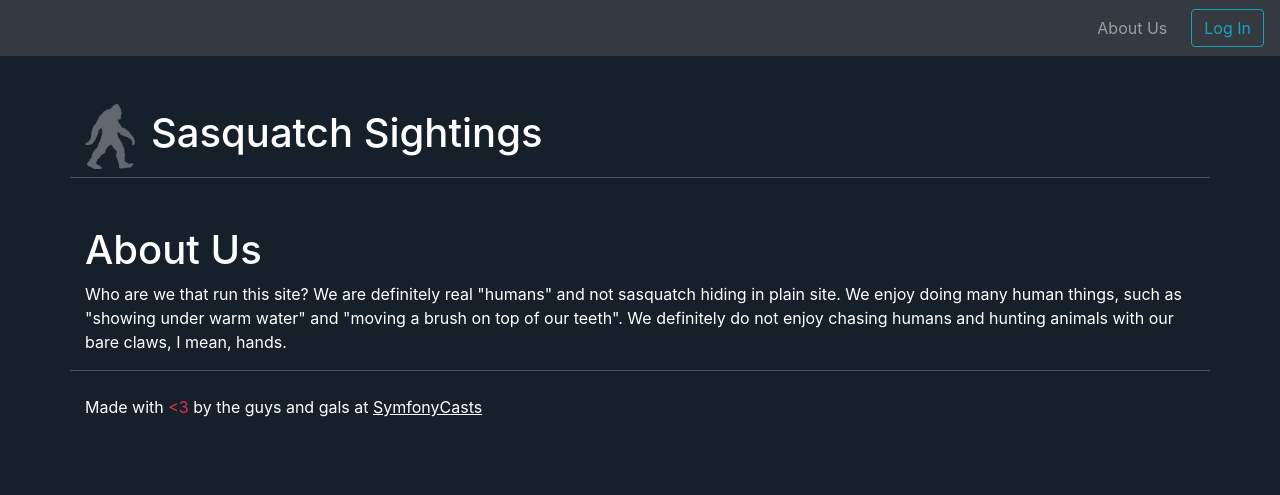
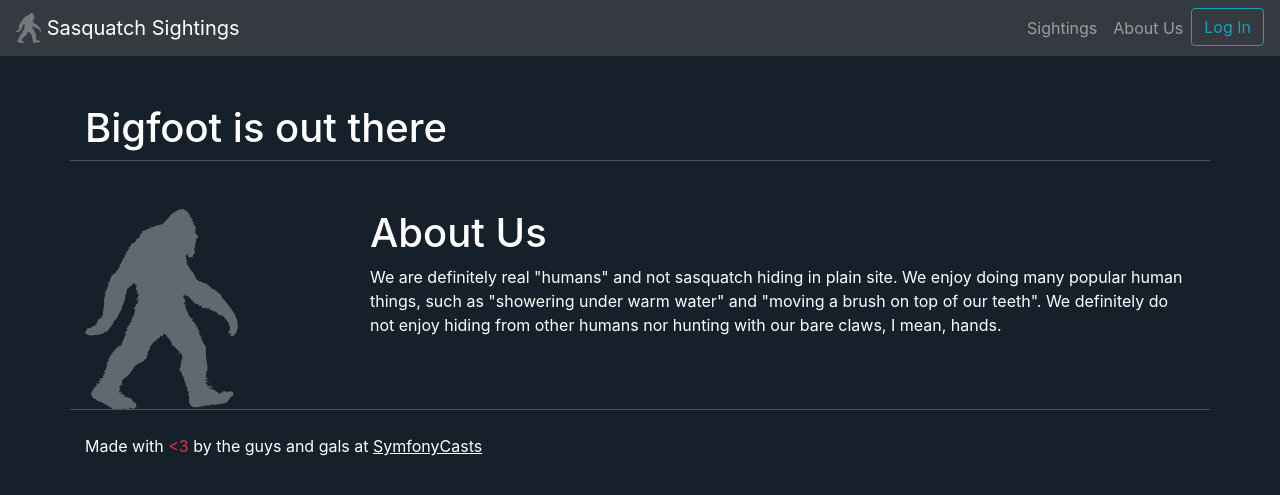
Before and after one commit to SymfonyCasts/solid, a Symfony app: template templates/main/about.html.twig in a window 1280 px wide. Shown: the top 495 px of the page. Run offline with Twig, Linux system fonts and the light colour scheme; the template is opened without the code that fills it, so the values that code supplies are empty; style sheets or scripts are compiled from the project's sources; some libraries are stand-ins or nearby versions.

Commit message:
Full site upgrade

```diff
--- a/assets/css/app.css
+++ b/assets/css/app.css
@@ -1,4 +1,5 @@
 @import "~bootstrap/dist/css/bootstrap.css";
+@import "~@fortawesome/fontawesome-free/css/all.css";
 
 body {
     background-color: rgb(21, 32, 43);
@@ -14,9 +15,23 @@ body {
 }
 
 .big-foot-img {
-    width:300px;
-    height:300px;
-    object-fit: cover;
-    object-position: top;
+    height: 200px;
+    width: auto;
+}
+
+.repo-list-container {
+    background-color: #17a2b8;
+}
+
+.table-content {
+    font-size: .8rem;
+}
+
+.sighting-log-container {
+    border-bottom: 2px dashed #48535E;
+}
+
+.comment-container {
+    background-color: #343a40;
     border-radius: 5px;
 }
--- a/assets/js/components/github_org_info.js
+++ b/assets/js/components/github_org_info.js
@@ -12,18 +12,31 @@ export default function(wrapperEl) {
 
         const listHtml = response.data.repositories.map(repository => {
             return `
-<div>
-    <a href="${repository.url}">${repository.name}</a> (last updated ${moment(repository.updatedAt).fromNow()})
-</div>
+<tr>
+    <td>
+    <a class="text-white" href="${repository.url}">${repository.name}</a>
+    </td>
+    <td class="table-content">
+    ${moment(repository.updatedAt).fromNow()}
+    </td>
+</tr>
             `;
         });
 
         const html = `
-<h3>${organization.name}</h3>
-<small>${organization.description} (${organization.repositoryCount} repositories)</small>
-<div>
-    ${listHtml.join('')}
-</div>
+        <h3>${organization.name} Repos</h3>
+        <small>${organization.description} (${organization.repositoryCount} repositories)</small>
+        <table class="table table-striped table-dark table-borderless table-hover">
+            <thead>
+                <tr class="bg-info">
+                    <th>Repo Name</th>
+                    <th>Last Updated</th>
+                </tr>
+            </thead>
+            <tbody>
+                ${listHtml.join('')}
+            </tbody>
+        </table>
         `;
 
         wrapperEl.insertAdjacentHTML('beforeend', html);
--- a/package.json
+++ b/package.json
@@ -1,5 +1,6 @@
 {
     "devDependencies": {
+        "@fortawesome/fontawesome-free": "^5.11.2",
         "@symfony/webpack-encore": "^0.28.0",
         "axios": "^0.19.0",
         "bootstrap": "^4.3.1",
--- a/templates/base.html.twig
+++ b/templates/base.html.twig
@@ -8,31 +8,43 @@
         {% endblock %}
     </head>
     <body>
-<nav class="navbar navbar-dark bg-dark justify-content-end">
-    <ul class="navbar-nav mr-4">
+
+        <nav class="navbar navbar-expand navbar-dark bg-dark ">
+            <a class="navbar-brand" href="{{ path('app_homepage') }}">
+                <img src="{{ asset('build/images/bigfoot.png') }}" width="25" height="30" class="d-inline-block align-top" alt="sasquatch">
+                Sasquatch Sightings
+            </a>
+              <ul class="navbar-nav ml-auto">
+                <li class="nav-item">
+                  <a class="nav-link" href="{{ path('app_homepage') }}">Sightings</a>
+                </li>
                 <li class="nav-item">
                   <a class="nav-link" href="{{ path('app_about') }}">About Us</a>
                 </li>
+                {% if is_granted('ROLE_USER') %}
+                <li class="nav-item">
+                    <a class="nav-link" href="{{ path('app_logout') }}">Log Out</a>
+                </li>
+                {% else %}
+                <li class="nav-item">
+                    <a class="btn btn-outline-info my-2 my-sm-0" href="{{ path('app_login') }}">Log In</a>
+                </li>
+                {% endif %}
               </ul>
-        {% if is_granted('ROLE_USER') %}
-            <a class="nav-link" href="{{ path('app_logout') }}">Log Out</a>
-        {% else %}
-            <a class="btn btn-outline-info my-2 my-sm-0" href="{{ path('app_login') }}">Log In</a>
-        {% endif %}
+
         </nav>
+
         <div class="container">
             <div class="row">
-                <div class="col-12 mb-5 top-nav">
-                    <h1 class="mt-5"><img class="mr-3" src="{{ asset('build/images/bigfoot.png') }}" alt="bigfoot icon" style="width:50px;height:65px;">Sasquatch Sightings</h1>
+                <div class="col mb-5 top-nav">
+                    <h1 class="mt-5">Bigfoot is out there</h1>
                 </div>
             </div>
             <div class="row">
-                <div class="col-12">
                 {% block body %}{% endblock %}
             </div>
-            </div>
             <div class="row">
-                <div class="col-12 footer-nav">
+                <div class="col footer-nav">
                     <p class="pt-4">Made with <span class="text-danger"><3</span> by the guys and gals at <u><a class="text-white" href="https://symfonycasts.com">SymfonyCasts</a></u></p>
                 </div>
             </div>
--- a/templates/main/about.html.twig
+++ b/templates/main/about.html.twig
@@ -1,17 +1,24 @@
 {% extends 'base.html.twig' %}
 
-{% block title %}RAWWR! I mean, hello.{% endblock %}
+{% block title %}Aghh! I mean, hello.{% endblock %}
 
 
 {% block body %}
+
+<div class="col-3">
+    <div>
+        <img src="{{ asset('build/images/bigfoot.png') }}" class="big-foot-img" alt="sasquatch">
+    </div>
+</div>
+
+<div class="col">
     <h1>About Us</h1>
-
     <p>
-        Who are we that run this site? We are definitely real
-        "humans" and not sasquatch hiding in plain site. We
-        enjoy doing many human things, such as "showing under
+        We are definitely real "humans" and not sasquatch hiding in plain site.
+        We enjoy doing many popular human things, such as "showering under
         warm water" and "moving a brush on top of our teeth".
-        We definitely do not enjoy chasing humans and hunting
-        animals with our bare claws, I mean, hands.
+        We definitely do not enjoy hiding from other humans nor hunting
+        with our bare claws, I mean, hands.
     </p>
+</div>
 {% endblock %}
--- a/templates/main/agreeUpdatedTerms.html.twig
+++ b/templates/main/agreeUpdatedTerms.html.twig
@@ -1,6 +1,7 @@
 {% extends 'base.html.twig' %}
 
 {% block body %}
+<div class="col">
     <h1>Our terms updated!</h1>
 
     <div>
@@ -17,4 +18,5 @@
 
         <button type="submit">Submit</button>
     {{ form_end(form) }}
+</div>
 {% endblock %}
```
Also changed, not shown: templates/main/_sightings.html.twig (+26 -10 lines), templates/main/homepage.html.twig (+7 -4 lines), templates/main/sighting_show.html.twig (+18 -14 lines), templates/security/login.html.twig (+12 -9 lines), 1 other file. Lines whose indentation alone changed are shown as unchanged.
